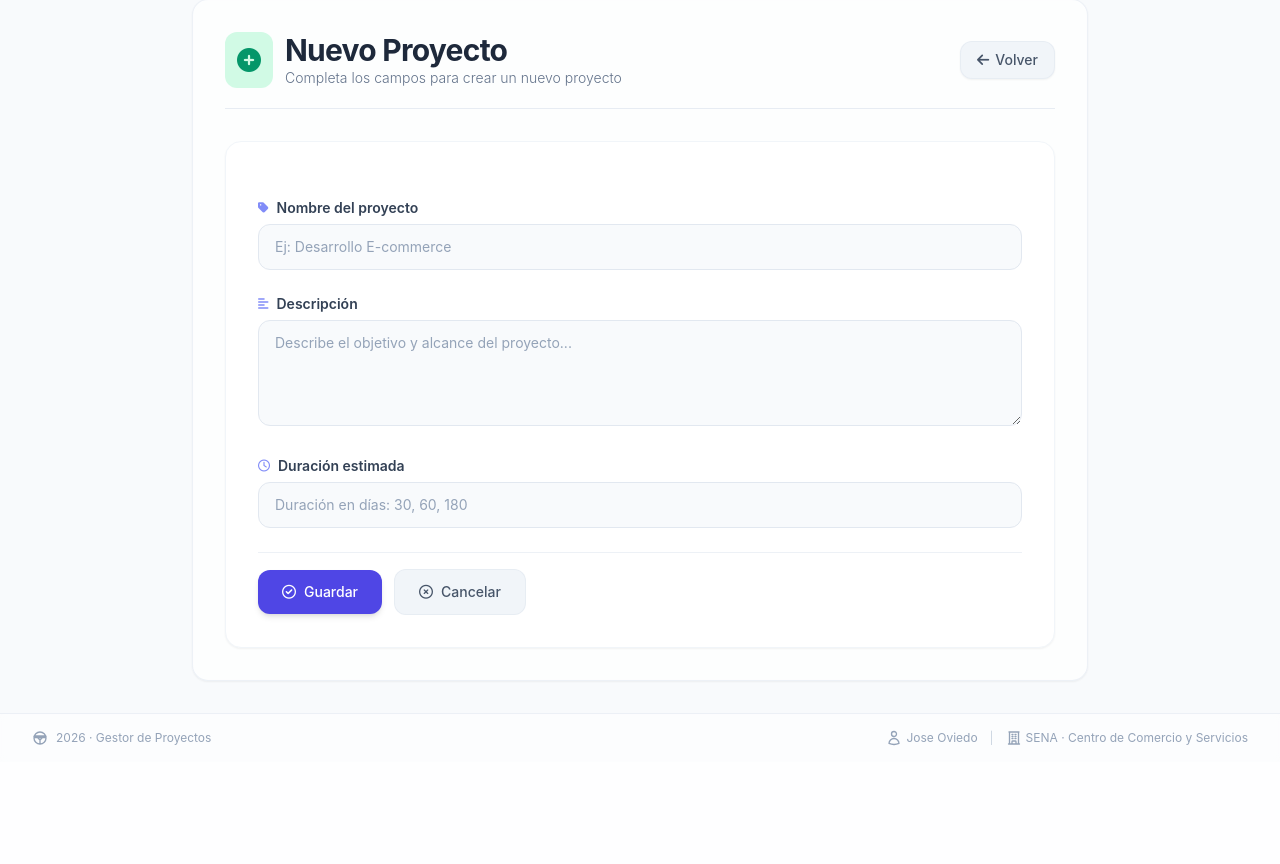
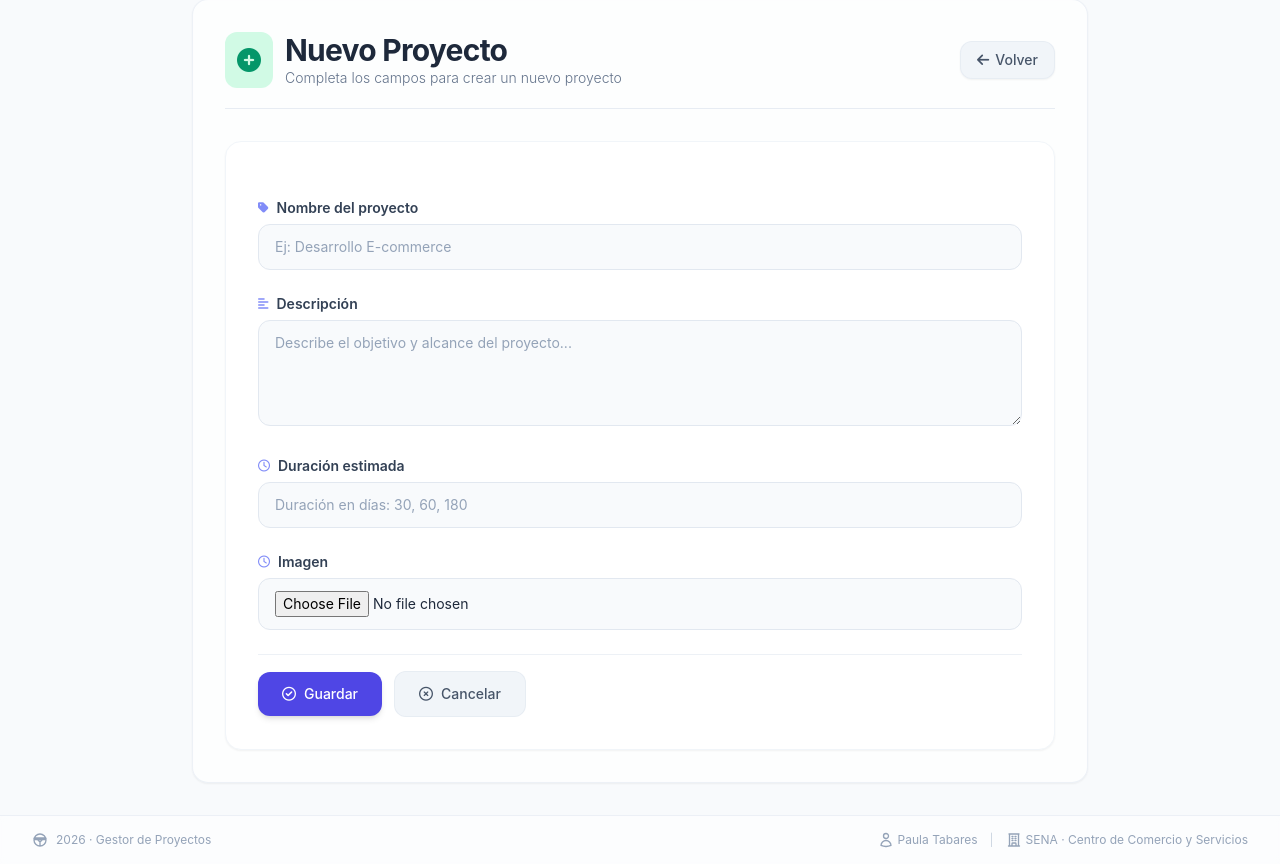
Before and after one commit to AlejandraTB/gestor-proyectos-sena-2026, a Django app: page /proyectos/nuevo/ in a window 1280 px wide. Shown: the part 98-962 px from the top of the page. Before the commit the page ends 844 px from the top, so only its background shows below. Run offline with Django 5.2, Linux system fonts and the light colour scheme; some libraries are stand-ins or nearby versions.

Commit message:
CRUD:Proyecto

```diff
--- a/core/settings.py
+++ b/core/settings.py
@@ -111,3 +111,6 @@ STATIC_URL = 'static/'
 # https://docs.djangoproject.com/en/5.2/ref/settings/#default-auto-field
 
 DEFAULT_AUTO_FIELD = 'django.db.models.BigAutoField'
+
+MEDIA_URL = '/media/'
+MEDIA_ROOT = BASE_DIR / 'media'
--- a/core/urls.py
+++ b/core/urls.py
@@ -16,8 +16,13 @@ Including another URLconf
 """
 from django.contrib import admin
 from django.urls import path, include
+from django.conf import settings
+from django.conf.urls.static import static
 
 urlpatterns = [
     path('admin/', admin.site.urls),
     path('', include('gestor_proyectos.urls')),
 ]
+
+if settings.DEBUG:
+    urlpatterns += static(settings.MEDIA_URL, document_root= settings.MEDIA_ROOT)
--- a/gestor_proyectos/models.py
+++ b/gestor_proyectos/models.py
@@ -7,6 +7,7 @@ class Proyecto(models.Model):
   nombre = models.CharField(max_length=100) # Campo de texto (varchar)
   descripcion = models.TextField() # Campo de texto largo
   duracion = models.IntegerField() # Campo numérico entero
+  imagen = models.ImageField(upload_to='img/', default='img/logo.png')
 
 class Tarea(models.Model):
   '''
--- a/gestor_proyectos/templates/acerca-de.html
+++ b/gestor_proyectos/templates/acerca-de.html
@@ -47,7 +47,7 @@ Proyectos activos
                         Desarrollador
                     </h3>
                     <div class="space-y-2">
-                        <p class="text-lg font-medium text-slate-800">Jose Oviedo</p>
+                        <p class="text-lg font-medium text-slate-800">Paula Tabares</p>
                         <p class="text-sm text-slate-600 flex items-center gap-2">
                             <i class="fa-regular fa-graduation-cap text-indigo-400"></i>
                             Aprendiz SENA
@@ -151,7 +151,7 @@ Proyectos activos
             <span class="flex gap-3">
                 <span class="inline-flex items-center gap-1">
                     <i class="fa-regular fa-user text-indigo-400"></i>
-                    Jose Oviedo
+                        Paula Tabares
                 </span>
                 <span class="inline-flex items-center gap-1">
                     <i class="fa-regular fa-building text-indigo-400"></i>
--- a/gestor_proyectos/templates/layouts/base.html
+++ b/gestor_proyectos/templates/layouts/base.html
@@ -157,7 +157,7 @@
                         <svg class="icon-sm" fill="none" stroke="currentColor" stroke-width="2" viewBox="0 0 24 24" stroke-linecap="round" stroke-linejoin="round">
                             <path d="M15.75 6a3.75 3.75 0 1 1-7.5 0 3.75 3.75 0 0 1 7.5 0ZM4.501 20.118a7.5 7.5 0 0 1 14.998 0A17.933 17.933 0 0 1 12 21.75c-2.676 0-5.216-.584-7.499-1.632Z" />
                         </svg>
-                        Jose Oviedo
+                        Paula Tabares
                     </span>
                     <span class="hidden sm:inline text-slate-300">|</span>
                     <span class="hidden sm:flex items-center gap-1">
--- a/gestor_proyectos/templates/nuevo-proyecto.html
+++ b/gestor_proyectos/templates/nuevo-proyecto.html
@@ -29,7 +29,7 @@ Nuevo proyecto
 
         <!-- Formulario para crear proyecto -->
         <div class="form-card bg-white rounded-2xl p-6 md:p-8 border border-slate-100 shadow-sm">
-            <form method="post" class="space-y-6">
+            <form method="post" enctype="multipart/form-data" class="space-y-6">
                 {% csrf_token %}
 
                 <!-- Campo: Nombre -->
@@ -74,6 +74,20 @@ Nuevo proyecto
                            class="w-full px-4 py-3 bg-slate-50 border border-slate-200 rounded-xl text-slate-800 placeholder:text-slate-400 text-sm focus:border-indigo-400 focus:ring-2 focus:ring-indigo-100 transition-all duration-150" />
                 </div>
 
+                <!-- Campo: Imagen -->
+                 <div class="space-y-1.5">
+                    <label for="id_duracion" class="flex items-center gap-2 text-sm font-semibold text-slate-700">
+                        <i class="fa-regular fa-clock text-indigo-400 text-xs"></i>
+                        Imagen
+                    </label>
+                    <input type="file"
+                        name="imagen"
+                        id="imagen"
+                        required
+                        class="w-full px-4 py-3 bg-slate-50 border border-slate-200 rounded-xl text-slate-800 placeholder:text-slate-400 text-sm focus:border-indigo-400 focus:ring-2 focus:ring-indigo-100 transition-all duration-150" />
+                </div>
+
+
                 <!-- Acciones del formulario -->
                 <div class="pt-4 flex flex-col sm:flex-row items-center gap-3 border-t border-slate-200/60">
                     <button type="submit"
--- a/gestor_proyectos/templates/proyectos.html
+++ b/gestor_proyectos/templates/proyectos.html
@@ -33,6 +33,7 @@ Proyectos activos
                             <span class="bg-indigo-50 text-indigo-700 text-xs font-mono px-2 py-0.5 rounded-full border border-indigo-100/60">
                                 #{{ forloop.counter }}
                             </span>
+                            <img src="/media/{{ proyecto.imagen }}" alt="{{ proyecto.nombre }}" class="h-20 rounded-lg object-cover">
                             {{ proyecto.nombre }}
                         </h2>
                         <p class="text-sm text-slate-600 mt-0.5 line-clamp-2 max-w-2xl">
--- a/gestor_proyectos/views.py
+++ b/gestor_proyectos/views.py
@@ -27,12 +27,14 @@ def nuevo_proyecto(request):
     nombre = request.POST.get('nombre')
     descripcion = request.POST.get('descripcion')
     duracion = request.POST.get('duracion')
+    imagen = request.FILES.get('imagen')
 
     if nombre and descripcion and duracion:
       proyecto = Proyecto(
         nombre=nombre,
         descripcion=descripcion,
-        duracion=duracion
+        duracion=duracion,
+        imagen= imagen,
       )
       proyecto.save()
 
```
Also changed, not shown: gestor_proyectos/migrations/0001_initial.py, gestor_proyectos/migrations/0002_tarea.py (deleted), gestor_proyectos/migrations/0003_alter_tarea_prioridad.py (deleted), gestor_proyectos/migrations/0004_rename_duracion_proyecto_duarcion.py (deleted), gestor_proyectos/migrations/0005_rename_duarcion_proyecto_duracion.py (deleted), media/img/WhatsApp_Image_2026-08-25_at_9.08.04_AM.jpeg (added), media/img/lucifer__hazbin_hotel__render_png_by_incinaneverdies_dlf0zfr-fullview.png (added).
